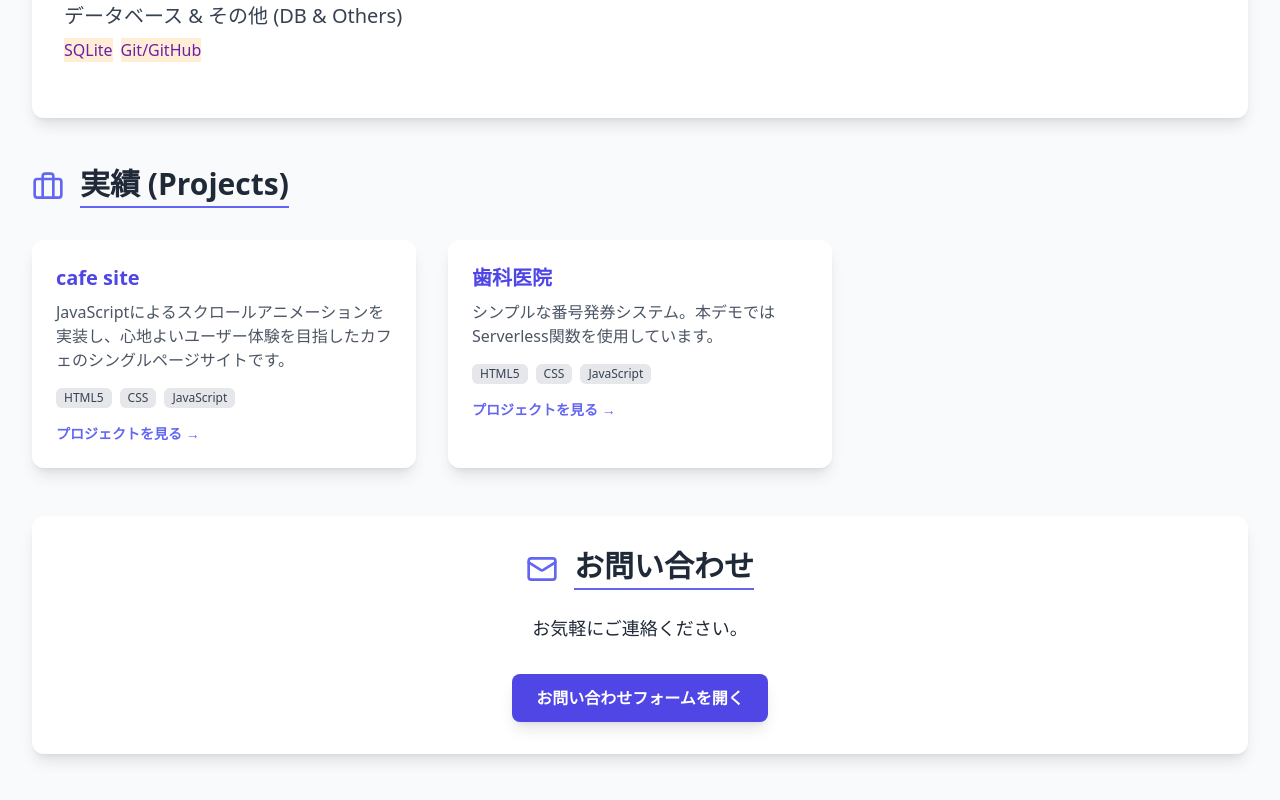
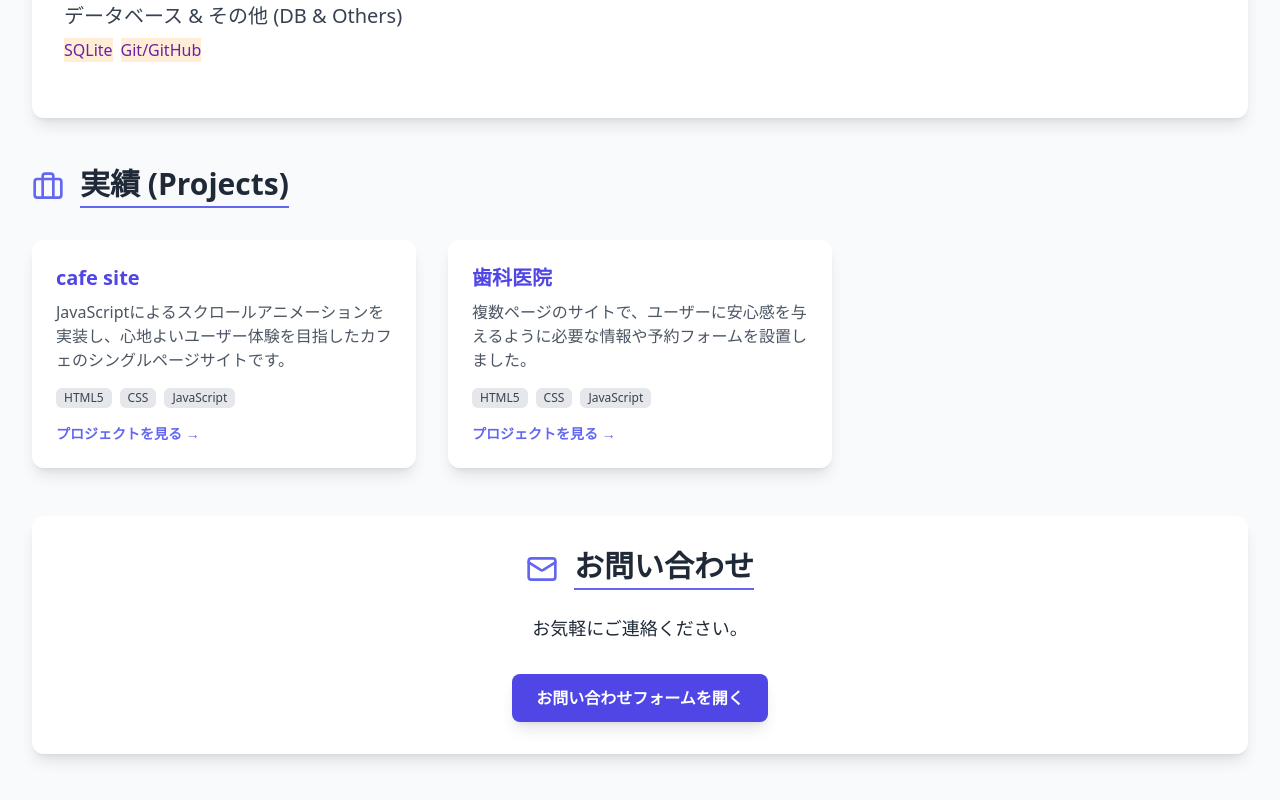
Before and after one commit to sa222conii/my-portfolio, a Next.js app: page / in a window 1280 px wide. Shown: the part 749-1549 px from the top of the page. Built offline with nearby package versions, Linux system fonts and the light colour scheme.

Commit message:
ルートの調整

```diff
--- a/next.config.js
+++ b/next.config.js
@@ -1,6 +1,6 @@
 /** @type {import('next').NextConfig} */
 const nextConfig = {
-  output: 'export',
+  //output: 'export',
 };
 
 module.exports = nextConfig;
--- a/src/app/page.tsx
+++ b/src/app/page.tsx
@@ -17,9 +17,9 @@ const projects = [
   {
     id: 2,
     title: "歯科医院",
-    description: "シンプルな番号発券システム。本デモではServerless関数を使用しています。",
+    description: "複数ページのサイトで、ユーザーに安心感を与えるように必要な情報や予約フォームを設置しました。",
     tags: ["HTML5", "CSS", "JavaScript"],
-    link: "/works/dental_clinic/src/index.html",
+    link: "/works/dental_clinic/index.html",
   },
 ];
 
```
